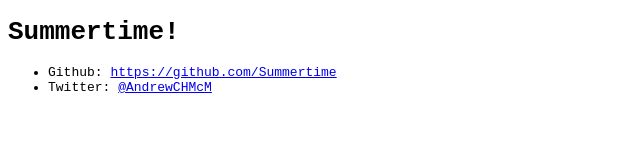
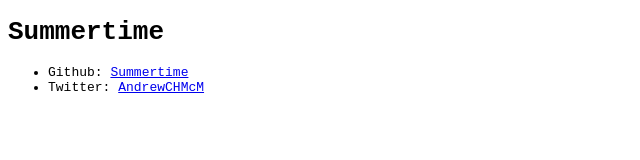
Before and after one commit to Summertime/summerti.me, a plain HTML site: page index.html in a window 1280 px wide. Shown: the whole page, without its empty margins (0-640 px from the left). Drawn offline with Linux system fonts and the light colour scheme.

Commit message:
Update index.html

```diff
--- a/index.html
+++ b/index.html
@@ -1,8 +1,10 @@
 <!doctype html>
 <title>Summertime!</title>
 <link href='x.css' rel=stylesheet>
-<h1>Summertime!</h1>
-<ul>
-  <li>Github: <a href='https://github.com/Summertime'>https://github.com/Summertime</a>
-  <li>Twitter: <a href='https://twitter.com/AndrewCHMcM'>@AndrewCHMcM</a>
-</ul>
+<div>
+  <h1>Summertime</h1>
+  <ul>
+    <li>Github: <a href='https://github.com/Summertime'>Summertime</a>
+    <li>Twitter: <a href='https://twitter.com/AndrewCHMcM'>AndrewCHMcM</a>
+  </ul>
+</div>
```
